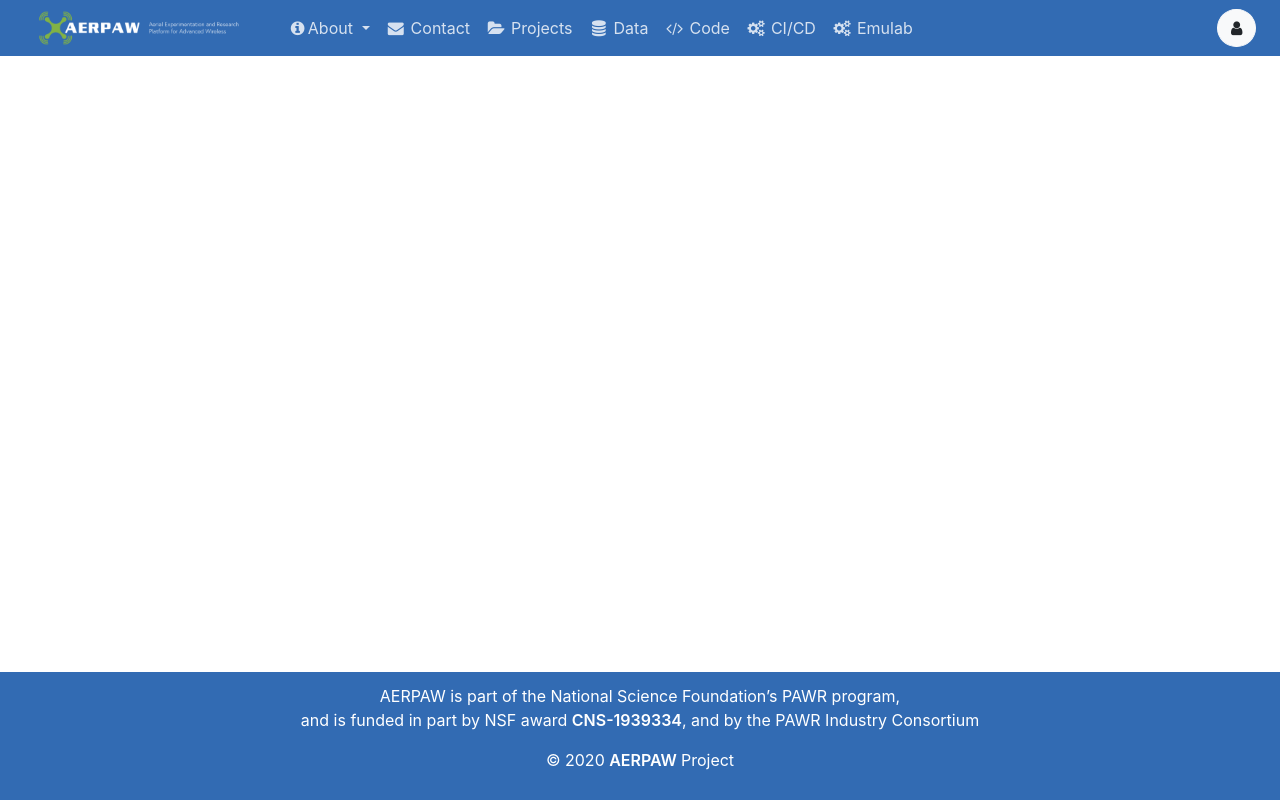
After one commit to AERPAW-Platform-Control/portal, a Django app: template templates/base/base.html in a window 1280 px wide. The commit adds this page. Run offline with Django 3.2, Linux system fonts and the light colour scheme; the template is opened without the code that fills it, so the values that code supplies are empty; the visitor is signed in with stand-in values (Sample User, id 1); parts of the project's set-up code (start-up, migrations or seed data) failed here and were passed over; some libraries are stand-ins or nearby versions.

Commit message:
navbar and footer
Add example navbar and footer to base project

```diff
--- /dev/null
+++ b/base/static/css/footer.css
@@ -0,0 +1,22 @@
+/* Site footer styling */
+.footer {
+  position: absolute;
+  display: flex;
+  flex-direction: column;
+  align-items: center;
+  justify-content: center;
+  text-align: center;
+  background-color: #326bb3;
+  color: #fff;
+  height: 8em;
+  margin-top: 0;
+  right: 0;
+  left: 0;
+  bottom: 0;
+  width: 100%;
+}
+
+.link {
+  color: #fff;
+  font-weight: 600;
+}
--- /dev/null
+++ b/base/static/css/main.css
@@ -0,0 +1,142 @@
+/* main styling */
+html {
+    height: 100%;
+    box-sizing: border-box;
+}
+
+body {
+    position: relative;
+    min-height: 100%;
+    padding-bottom: 8em;
+    margin: 0;
+}
+
+ul.errorlist {
+    margin: 0;
+    padding: 0;
+}
+
+.errorlist li {
+    border: 1px solid red;
+    color: red;
+    background: rgba(255, 0, 0, 0.15);
+    list-style-position: inside;
+    display: block;
+    font-size: 1.2em;
+    margin: 0 0 3px;
+    padding: 4px 5px;
+    text-align: center;
+    border-radius: 3px;
+}
+
+input:not([type="submit"], [type="checkbox"]), textarea, select {
+    width: 100%;
+    padding: 5px !important;
+    -webkit-box-sizing: border-box;
+    -moz-box-sizing: border-box;
+    box-sizing: border-box;
+}
+
+.success {
+    background-color: rgba(0, 128, 0, 0.15);
+    padding: 10px;
+    text-align: center;
+    color: green;
+    border: 1px solid green;
+    border-radius: 3px;
+}
+
+/* main styling */
+
+.profile-body {
+    margin: 1rem 0;
+    padding-left: 2rem;
+}
+
+.message-body {
+    margin-top: 1rem;
+}
+
+.profile-body .active {
+    background-color: #FFF;
+}
+
+.list-group-item.active {
+    background-color: #326bb3;
+    border: none;
+}
+
+#profile-list-tab {
+    margin-top: 5.5rem;
+}
+
+h4[aria-expanded=true] .fa-plus {
+    display: none;
+}
+
+h4[aria-expanded=false] .fa-minus {
+    display: none;
+}
+
+.preference-form p {
+    margin: .8rem 0;
+}
+
+.preference-form p label {
+    font-size: 1.25rem;
+    font-weight: 500;
+    margin: 0;
+}
+
+.preference-form ul {
+    list-style-type: none;
+    display: inline;
+}
+
+.preference-form ul li {
+    display: inline;
+}
+
+.preference-form ul li label {
+    padding-right: 1rem;
+}
+
+#id_role, #id_show_uuid {
+    padding-left: 0;
+}
+
+.tooltip-inner {
+    max-width: 25rem;
+    text-align: left;
+    border-radius: .25rem;
+}
+
+.errorlist {
+    display: none;
+}
+
+.message-btn {
+    font-family: FontAwesome;
+    padding: .35rem 1rem;
+    margin-right: .5rem;
+}
+
+.unlink {
+    font-family: FontAwesome;
+    color: #FFF;
+    text-decoration: none;
+}
+
+.unlink:hover,
+.unlink:focus {
+    color: #FFF;
+    text-decoration: none;
+}
+
+.courier-font-link {
+    font-family: Courier;
+}
+
+.card-header a {
+    color: #326bb3;
+}
--- /dev/null
+++ b/base/static/css/navbar.css
@@ -0,0 +1,55 @@
+.navbar {
+  background-color: #326bb3;
+  padding: 0 1rem 0 0;
+}
+
+.navbar-dark .navbar-nav .nav-link {
+  color: rgba(255,255,255,.8);
+}
+
+.navbar a {
+  padding: .5rem;
+}
+
+.navbar-brand {
+  margin-right: 0;
+  font-size: 1.2rem;
+}
+
+.dropdown-menu {
+  background-color: #326bb3;
+}
+
+.dropdown-item {
+  color: rgba(255,255,255,.8);
+}
+
+.dropdown-item:focus, .dropdown-item:hover {
+  color: #fff;
+  background-color: #326bb3;
+}
+
+#profileCard {
+  display: none;
+  position: fixed;
+  right: 1rem;
+  top: 4rem;
+  width: 15rem;
+  z-index: 999;
+  background-color: #326bb3;
+  color: rgba(255,255,255,.8);
+}
+
+.nav-profile-card-btn {
+  font-size: .75rem;
+  height: 2.25rem;
+}
+
+.card-body {
+  padding: .75rem;
+}
+
+#profileBtn {
+  padding: .375rem .5rem;
+  border-radius: 50%;
+}
--- a/base/urls.py
+++ b/base/urls.py
@@ -18,7 +18,7 @@ from django.urls import path, include
 from django.views.generic.base import TemplateView
 
 urlpatterns = [
-    path('', TemplateView.as_view(template_name='home.html'), name='home'),
+    path('', TemplateView.as_view(template_name='base/home.html'), name='home'),
     path('admin/', admin.site.urls),
     path('accounts/', include('accounts.urls')),
     path('accounts/', include('django.contrib.auth.urls')),
--- a/requirements.txt
+++ b/requirements.txt
@@ -1,4 +1,6 @@
 Django
+django-bootstrap4
+django-crispy-forms
 mozilla-django-oidc
 psycopg2-binary
 python-dotenv
--- /dev/null
+++ b/templates/base/base.html
@@ -0,0 +1,35 @@
+<!-- templates/base.html -->
+<!DOCTYPE html>
+
+
+<html>
+<head>
+    <meta charset="utf-8">
+    <!-- Load static files-->
+    {% load static %}
+    <!-- Load the tag library -->
+    {% load bootstrap4 %}
+    <!-- Load CSS and JavaScript-->
+    {% bootstrap_css %}
+    {% bootstrap_javascript jquery='full' %}
+    <!-- Display django.contrib.messages as Bootstrap alerts-->
+    {% bootstrap_messages %}
+    <link rel="stylesheet" href="{% static 'css/main.css' %}">
+    <title>{% block title %}AERPAW Portal{% endblock %}</title>
+    {% block head %}
+    {% endblock %}
+</head>
+<body>
+{% include 'base/navbar.html' %}
+<main>
+    {% block content %}
+    {% endblock %}
+</main>
+</body>
+<br><br>
+<footer>
+    {% block footer %}
+    {% include 'base/footer.html' %}
+    {% endblock %}
+</footer>
+</html>
--- /dev/null
+++ b/templates/base/footer.html
@@ -0,0 +1,24 @@
+{% load static %}
+<link rel="stylesheet" href="{% static 'css/footer.css' %}">
+<div class="footer">
+    <p>
+        AERPAW is part of the National Science Foundation’s PAWR program,<br>
+        and is funded in part by NSF award
+        <a
+                href="https://nsf.gov/awardsearch/showAward?AWD_ID=1939334"
+                target="_blank"
+                class="link"
+        >CNS-1939334</a>, and by the PAWR Industry Consortium
+    </p>
+    <p>
+        © 2020
+        <a
+                href="https://aerpaw.org"
+                target="_blank"
+                class="link"
+        >
+            AERPAW
+        </a>
+        Project
+    </p>
+</div>
--- a/templates/home.html
+++ b/templates/base/home.html
@@ -1,5 +1,5 @@
 <!-- templates/home.html -->
-{% extends 'base.html' %}
+{% extends 'base/base.html' %}
 
 {% block title %}Home{% endblock %}
 
@@ -56,10 +56,7 @@
   oidc_claim_acr: {{user.oidc_claim_acr}} <br>
   oidc_claim_entitlement: {{user.oidc_claim_entitlement}} <br>
   <br>
-
-  <p><a href="{% url 'logout' %}">Log Out</a></p>
 {% else %}
   <p>You are not logged in</p>
-  <a href="{% url 'login' %}">Log In</a>
 {% endif %}
 {% endblock %}
--- /dev/null
+++ b/templates/base/navbar.html
@@ -0,0 +1,86 @@
+{% load static %}
+<link rel="stylesheet" href="https://cdnjs.cloudflare.com/ajax/libs/font-awesome/4.7.0/css/font-awesome.min.css">
+<link rel="stylesheet" href="{% static 'css/navbar.css' %}" type="text/css">
+<nav class="navbar sticky-top navbar-expand-lg navbar-dark px-sm-4">
+    <button class="navbar-toggler" type="button" data-toggle="collapse" data-target="#navbarToggler"
+            aria-controls="navbarToggler" aria-expanded="false" aria-label="Toggle navigation">
+        <span class="navbar-toggler-icon"></span>
+    </button>
+    <a class="navbar-brand mr-4" href="{% url 'home' %}">
+        <img src="{% static 'images/logo/aerpaw-web-2-logo.png' %}" height="40">
+    </a>
+
+    <ul class="navbar-nav ns-navbar">
+
+        <li class="nav-item dropdown">
+            <a class="nav-link dropdown-toggle" href="#" id="navbarDropdown" role="button" data-toggle="dropdown"
+               aria-haspopup="true" aria-expanded="false">
+                <i class="fa fa-fw fa-info-circle"></i>About
+            </a>
+            <div class="dropdown-menu" aria-labelledby="navbarDropdown">
+                <a class="dropdown-item" href="{% url 'home' %}"><i class="fa fa-fw fa-info-circle"></i>Overview</a>
+                <a class="dropdown-item" href="{% url 'home' %}"><i class="fa fa-fw fa-question-circle"></i>FAQ</a>
+            </div>
+        </li>
+        <li class="nav-item {{ contact_page }}">
+            <a class="nav-link" href="{% url 'home' %}">
+                <i class="fa fa-fw fa-envelope"></i> Contact</a>
+        </li>
+    </ul>
+
+    {% if user.is_authenticated %}
+    <ul class="navbar-nav ns-navbar">
+        <li class="nav-item {{ projects_page }}">
+            <a class="nav-link" href="{% url 'home' %}">
+                <i class="fa fa-fw fa-folder-open"></i> Projects</a>
+        </li>
+        <li class="nav-item {{ data_page }}">
+            <a class="nav-link" href="{% url 'home' %}">
+                <i class="fa fa-fw fa-database"></i> Data</a>
+        </li>
+        <li class="nav-item {{ code_page }}">
+            <a class="nav-link" href="{% url 'home' %}">
+                <i class="fa fa-fw fa-code"></i> Code</a>
+        </li>
+        <li class="nav-item {{ cicd_page }}">
+            <a class="nav-link" href="{% url 'home' %}">
+                <i class="fa fa-fw fa-gears"></i> CI/CD</a>
+        </li>
+        <li class="nav-item {{ emulab_page }}">
+            <a class="nav-link" href="{% url 'home' %}">
+                <i class="fa fa-fw fa-gears"></i> Emulab</a>
+        </li>
+    </ul>
+    <ul class="navbar-nav ml-auto ns-navbar">
+        <button id="profileBtn" class="btn btn-light ml-sm-0 my-sm-2 d-none d-lg-block">
+            <i class="fa fa-fw fa-user"></i>
+        </button>
+    </ul>
+    <div id="profileCard" class="card text-center">
+        <div class="card-header">
+            <b>{{ user.oidc_claim_name }}</b>
+        </div>
+        <div class="card-body">
+            <p class="card-subtitle mb-2 pb-0">
+                Your username is <em><b>{{ user.username }}</b></em>
+            </p>
+            <a class="btn btn-light mr-2 my-0 nav-profile-card-btn" href="{% url 'home' %}">
+                <i class="fa fa-fw fa-user"></i>Profile</a>
+            <a class="btn btn-light my-0 mr-0 nav-profile-card-btn" href="{% url 'logout' %}">
+                <i class="fa fa-fw fa-sign-out"></i>Logout</a>
+        </div>
+    </div>
+    {% else %}
+    <ul class="navbar-nav ml-auto ns-navbar">
+        <li class="nav-item {{ login_page }}">
+            <a class="nav-link" href="{% url 'login' %}">
+                <i class="fa fa-fw fa-sign-in"></i> Login</a>
+        </li>
+    </ul>
+    {% endif %}
+</nav>
+<script type="text/javascript">
+    $('#profileBtn').click(function () {
+        $('#profileCard').toggle();
+    });
+</script>
--- a/templates/registration/login.html
+++ b/templates/registration/login.html
@@ -1,5 +1,5 @@
 <!-- templates/registration/login.html -->
-{% extends 'base.html' %}
+{% extends 'base/base.html' %}
 
 {% block title %}Log In{% endblock %}
 
@@ -11,9 +11,13 @@
     <input type="submit" value="logout">
 </form>
 {% else %}
+<br/>
+<p>
+    This site uses CILogon to authenticate user identity:
     <a href="{% url 'oidc_authentication_init' %}">
         <img style="border-style:none; vertical-align:middle"
              src="https://cilogon.org/images/cilogon-logon-48-w.png"
              alt=""></a>
+</p>
 {% endif %}
 {% endblock %}
```
Also changed, not shown: base/settings.py (+6 -4 lines), templates/base.html (deleted, +0 -14 lines), README.md, base/static/images/logo/aerpaw-web-2-logo.png (added). Lines whose indentation alone changed are shown as unchanged.
